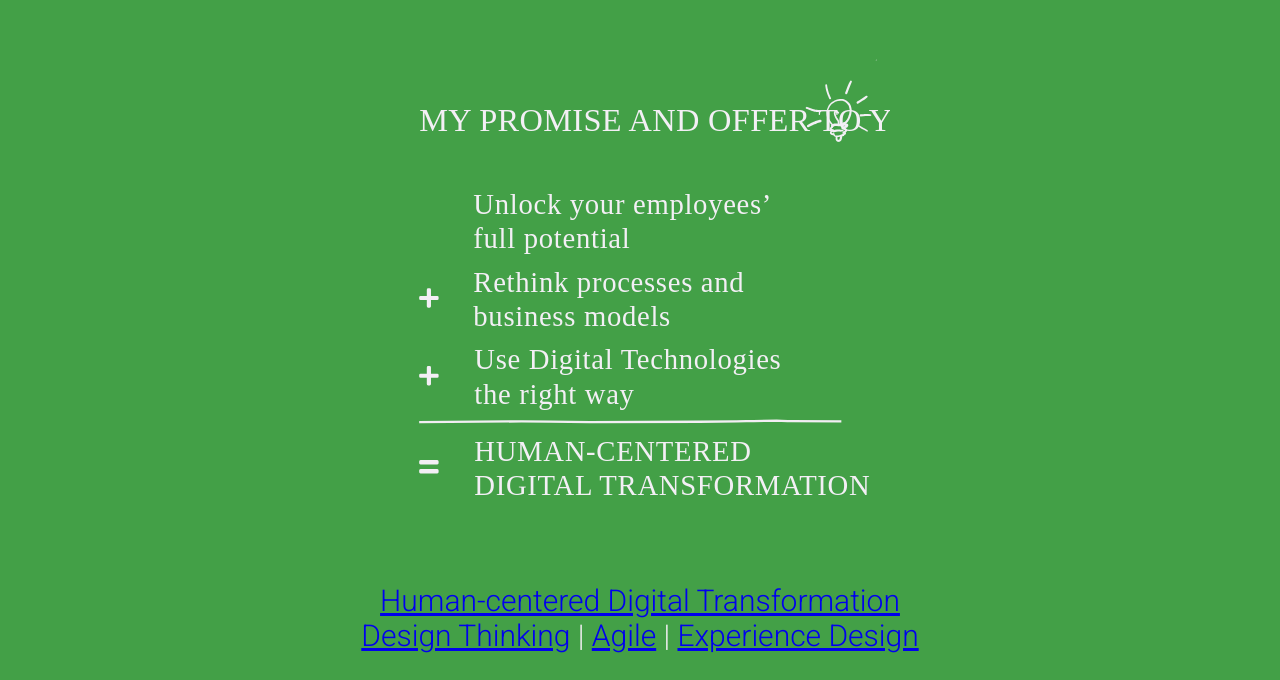
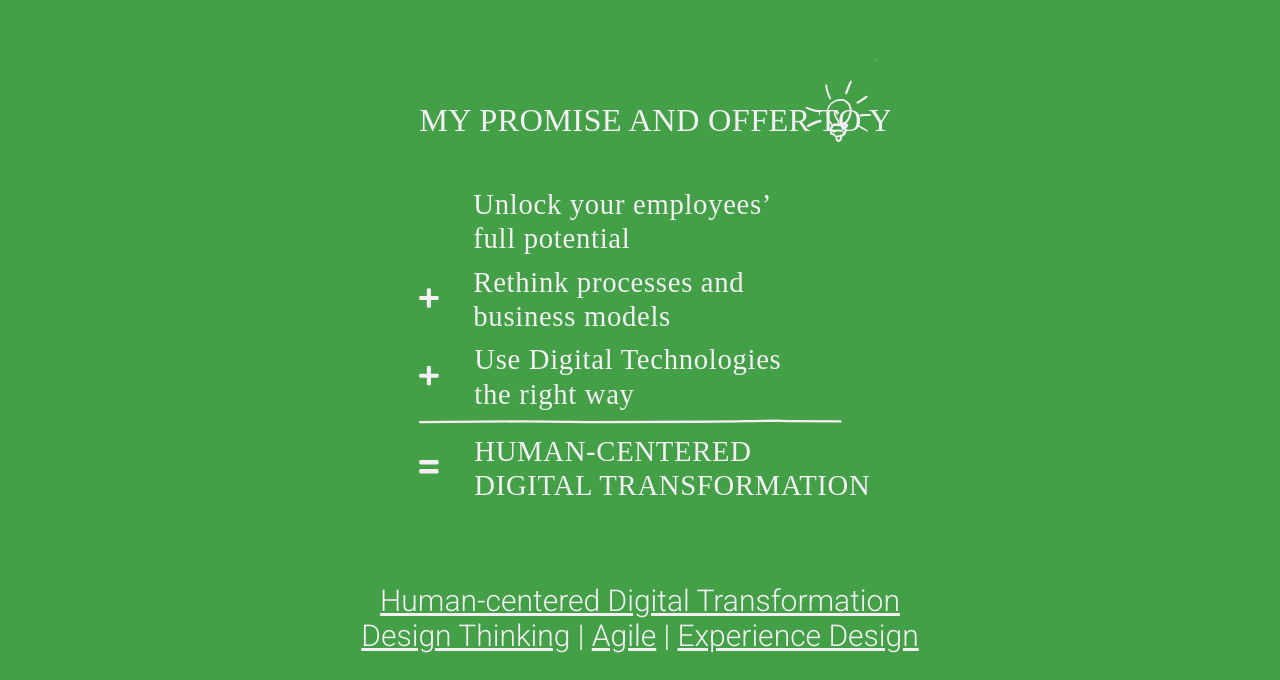
Before and after one commit to mkoegel/mkoegel.github.io, a plain HTML site: page index.html in a window 1280 px wide. Shown: the top 680 px of the page. Drawn offline with Linux system fonts and the light colour scheme; a web font is replaced by a local one.

Commit message:
Change link color

```diff
--- a/css/styles.css
+++ b/css/styles.css
@@ -54,7 +54,6 @@ main > .tagline {
 	margin: 1.5rem 0;
 	font-weight: 100;
 }
-
 
 .icons-social i {
 	padding: 10px;
--- a/css/themes/green-white.css
+++ b/css/themes/green-white.css
@@ -2,6 +2,10 @@
 
 main {
 	background: #43A047;
+	color: #f3eff5;
+}
+
+a {
 	color: #f3eff5;
 }
 
--- a/index.html
+++ b/index.html
@@ -60,7 +60,7 @@
 			</div>
 		</div>
 		<div class="tagline">
-			<a href="https://human-centered-digital-transformation.com">Human-centered Digital Transformation</a><br />
+			<a class="tagline" href="https://human-centered-digital-transformation.com">Human-centered Digital Transformation</a><br />
 			<a href="https://human-centered-digital-transformation.com">Design Thinking</a> | <a href="https://human-centered-digital-transformation.com">Agile</a> | <a href="https://human-centered-digital-transformation.com">Experience Design</a></div>
 		<!-- Find your icons from here - https://fontawesome.com/icons?d=gallery&s=brands -->
 		<div class="icons-social">
```
